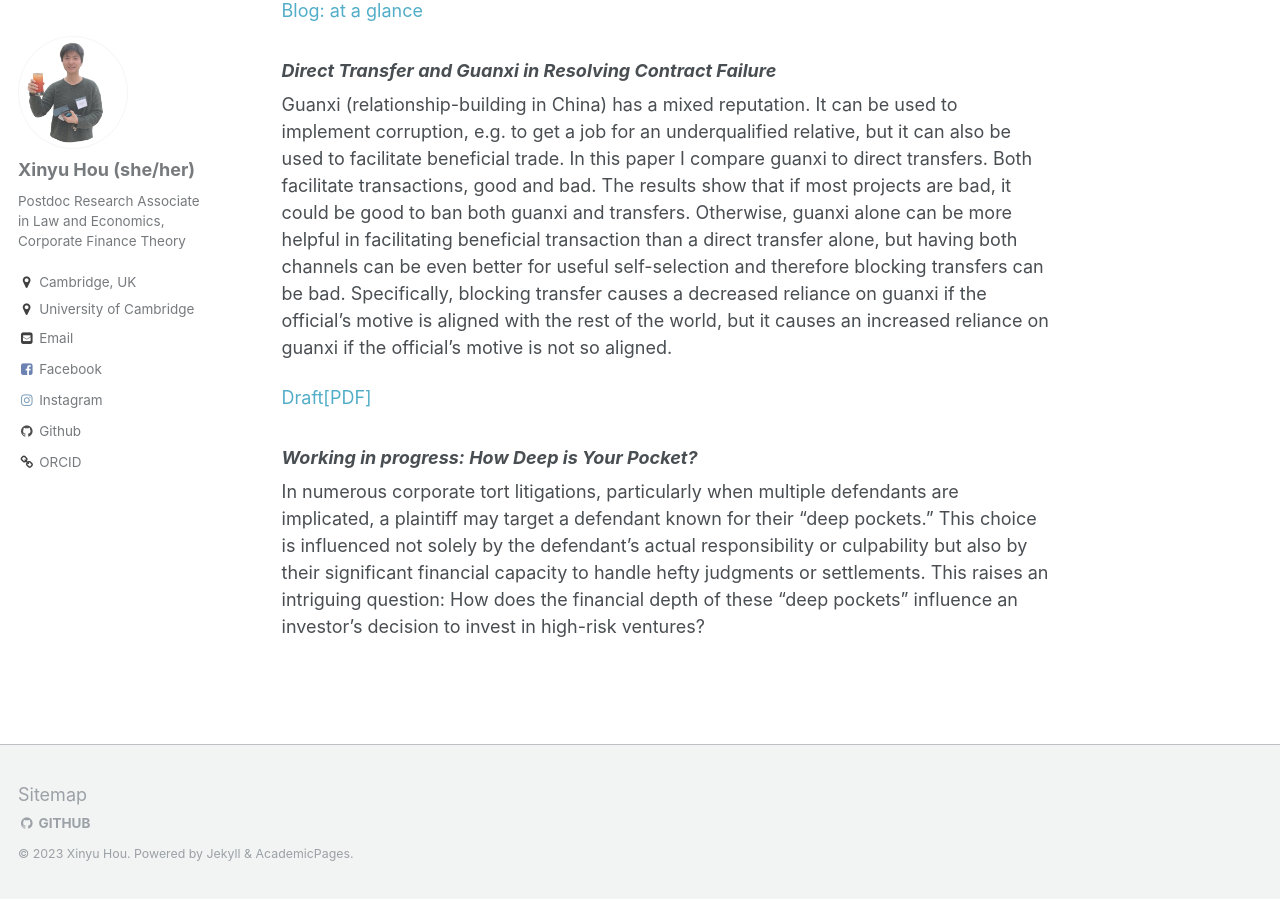
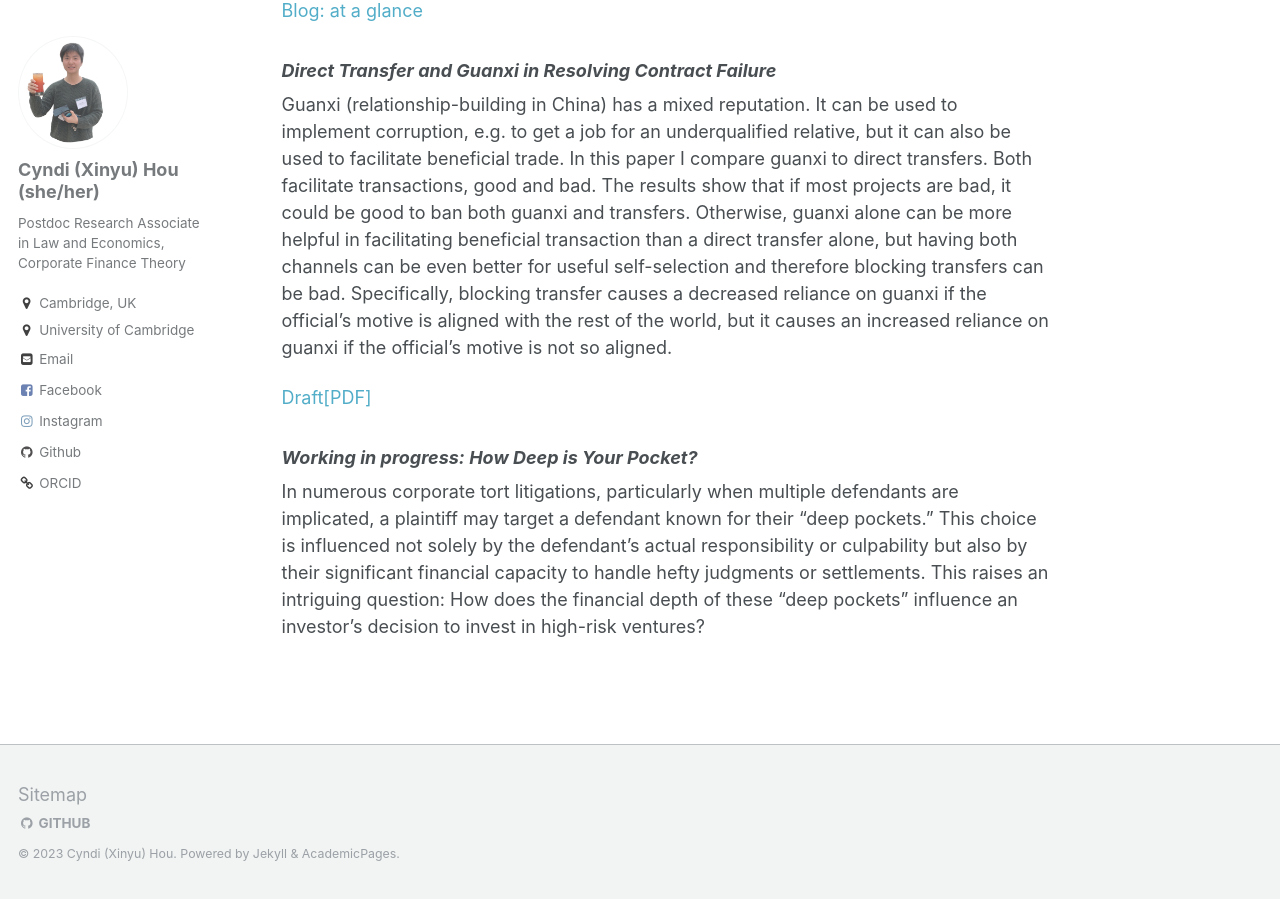
Before and after one commit to xinyuhou94/xinyuhou94.github.io, a Jekyll site: the page built from _pages/about.md, in a window 1280 px wide and 900 px high, scrolled down 2089 px. Built offline with Jekyll 4.4.1, drawn with Linux system fonts in a browser that asks for light colours; some of the changed text lies outside the part shown.

Commit message:
Update _config.yml

```diff
--- a/_config.yml
+++ b/_config.yml
@@ -7,9 +7,9 @@
 
 # Site Settings
 locale                   : "en-UK"
-title                    : "Xinyu Hou"
+title                    : "Cyndi (Xinyu) Hou"
 title_separator          : "-"
-name                     : &name "Xinyu Hou"
+name                     : &name "Cyndi (Xinyu) Hou"
 description              : &description "Research Associate, CERF, Cambridge Judge Business School,CCFin,
                                    Trinity College
                              Ph.D. in Economics, Washington University in St. Louis"
@@ -66,7 +66,7 @@ og_image                 :  # Open Graph/Twitter default site image
 # - https://developers.google.com/structured-data/customize/social-profiles
 social:
   type                   : # Person or Organization (defaults to Person)
-  name                   : "Xinyu Hou"  # If the user or organization name differs from the site's name
+  name                   : "Cyndi (Xinyu) Hou"  # If the user or organization name differs from the site's name
   links: # An array of links to social media profiles
 
 
@@ -78,7 +78,7 @@ analytics:
 
 # Site Author
 author:
-  name             : "Xinyu Hou (she/her)"
+  name             : "Cyndi (Xinyu) Hou (she/her)"
   avatar           : "xinyu.jpg"
   bio              : "Postdoc Research Associate in Law and Economics,
                        Corporate Finance Theory"
```
